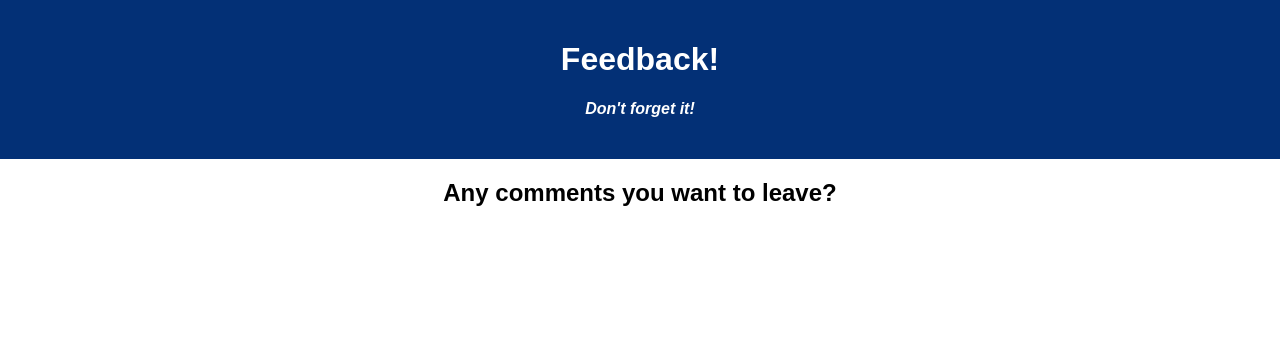
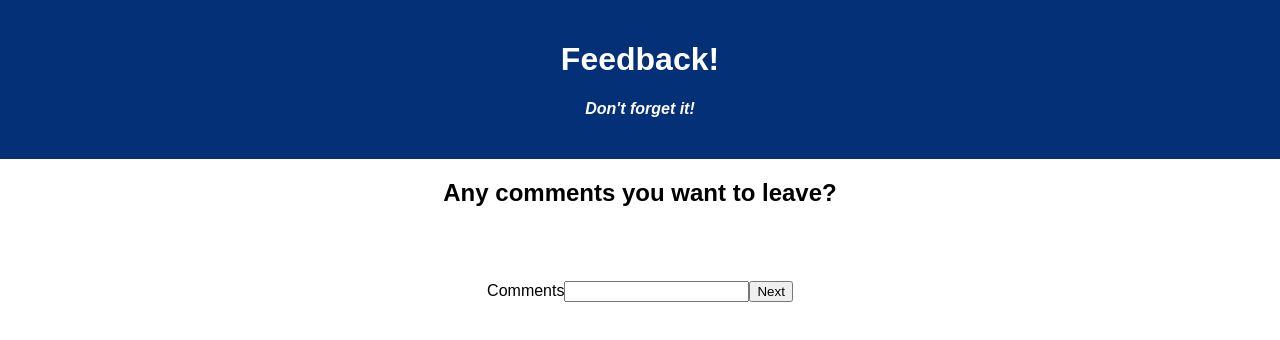
Before and after one commit to Touathi/weekend-redux-feedback-loop, a React (Create React App) app: page /#/page-3 in a window 1280 px wide. Shown: the top 340 px of the page. Built offline with nearby package versions, Linux system fonts and the light colour scheme.

Commit message:
Got comments to render on page 4

```diff
--- a/src/components/Comments/Comments.jsx
+++ b/src/components/Comments/Comments.jsx
@@ -1,11 +1,44 @@
+import { useDispatch } from 'react-redux';
+import { useState } from "react";
+import { useHistory } from "react-router-dom/cjs/react-router-dom.min";
 
 
 function Comments() {
 
+    const dispatch = useDispatch();
+    const history = useHistory()
+    const [comments, setComments] = useState('')
+
+    const handleNext = (event) => {
+        event.preventDefault();
+        history.push('/page-4')
+
+        dispatch( {type: "GET_COMMENTS", payload: comments} )
+
+        setComments('')
+    };
+
+    console.log(`My comment is ${comments}`);
 
     return (
         <>
         <h2>Any comments you want to leave?</h2>
+
+        <br></br><br></br><br></br>
+
+        <form>
+            <label htmlFor="comment">Comments</label>
+            <input
+                type="text"
+                id='commentsInput'
+                name='comments'
+                value={comments}
+                onChange={(evt) => (setComments(evt.target.value))}
+                // Fix so that a value is require before going to next page
+                required
+            />
+            <button onClick={handleNext}>Next</button>
+        </form>
         </>
     )
 }
--- a/src/components/Support/Support.jsx
+++ b/src/components/Support/Support.jsx
@@ -11,7 +11,7 @@ function Support() {
 
     const handleNext = (event) => {
         event.preventDefault();
-        history.push('/page-4')
+        history.push('/page-3')
 
         dispatch( {type: "GET_SUPPORT", payload: support} )
 
--- a/src/index.js
+++ b/src/index.js
@@ -52,7 +52,7 @@ const support = (state = [], action) => {
 // comment reducer data
 const comment = (state = [], action) => {
 
-    if (action.type === 'GET_COMMENT') {
+    if (action.type === 'GET_COMMENTS') {
         return action.payload
     }
         else if (action.type === 'GET_SUBMIT') {
```
